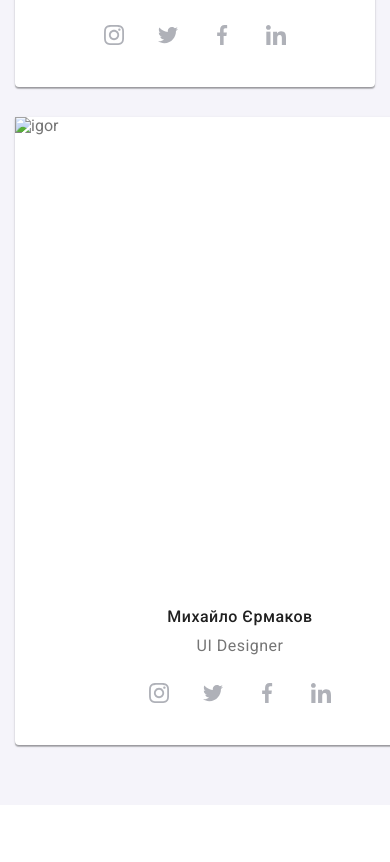
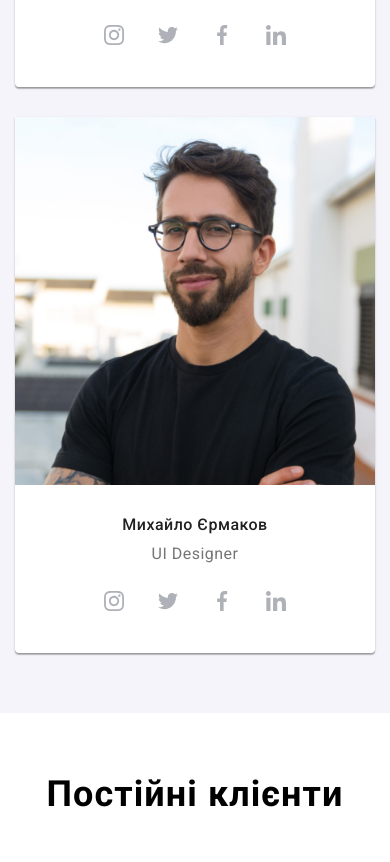
Before and after one commit to Viacheslav009/goit-markup-hw-09, a plain HTML site: page index.html in a window 390 px wide. Shown: the part 3630-4492 px from the top of the page. Drawn offline with nearby package versions, Linux system fonts and the light colour scheme.

```diff
--- a/index.html
+++ b/index.html
@@ -420,15 +420,15 @@
               <img
                 class="team-avatar"
                 srcset="
-                  ./img/team/mikaei_lg@1x.jpg 270w,
-                  ./img/team/mikaei_md@1x.jpg 354w,
-                  ./img/team/mikaei_sm@1x.jpg 450w,
-                  ./img/team/mikaei_lg@2x.jpg 540w,
-                  ./img/team/mikaei_md@2x.jpg 708w,
-                  ./img/team/mikaei_sm@2x.jpg 900w
+                  ./img/team/mikael_lg@1x.jpg 270w,
+                  ./img/team/mikael_md@1x.jpg 354w,
+                  ./img/team/mikael_sm@1x.jpg 450w,
+                  ./img/team/mikael_lg@2x.jpg 540w,
+                  ./img/team/mikael_md@2x.jpg 708w,
+                  ./img/team/mikael_sm@2x.jpg 900w
                 "
                 sizes="(min-width: 1200px) 270px, (min-width: 768px) 354px, (min-width: 480px) 450px, 100vw"
-                src="./img/team/mikaei_sm@1x.jpg"
+                src="./img/team/mikael_sm@1x.jpg"
                 alt="igor"
                 width="450"
                 height="460"
--- a/sass/components/_menu.scss
+++ b/sass/components/_menu.scss
@@ -112,9 +112,12 @@
     margin-bottom: 32px;
   }
 }
-.mobile-menu__curemt {
-  color: var(--accent);
-}
+.mobile-menu-link {
+  @:current {color: var(--accent)
+  }
+
+
+
 .mobile-menu-link {
   font-family: 'Roboto';
   font-style: normal;
```
Also changed, not shown: css/main.css, css/main.min.css, 1 other file.
